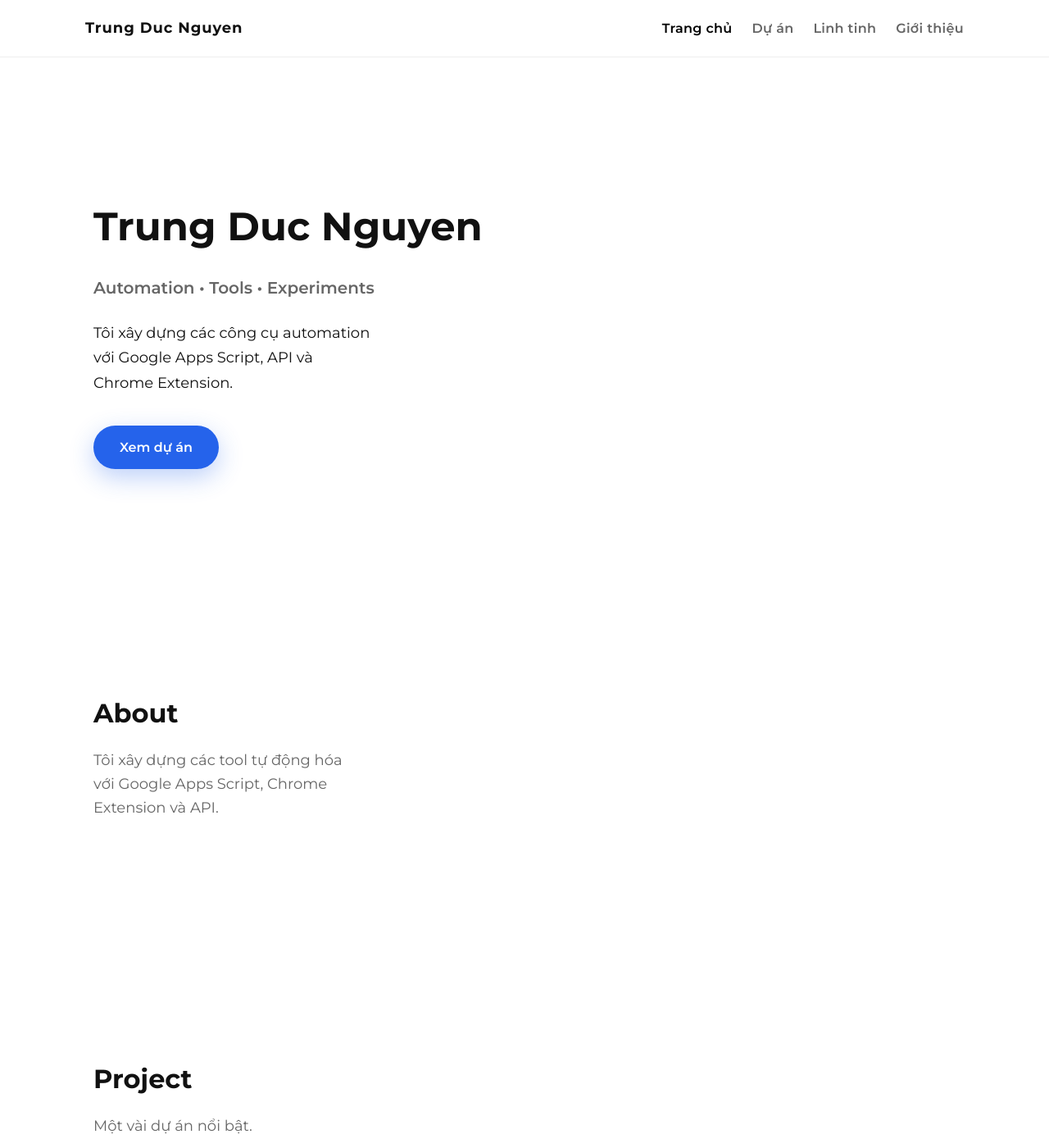
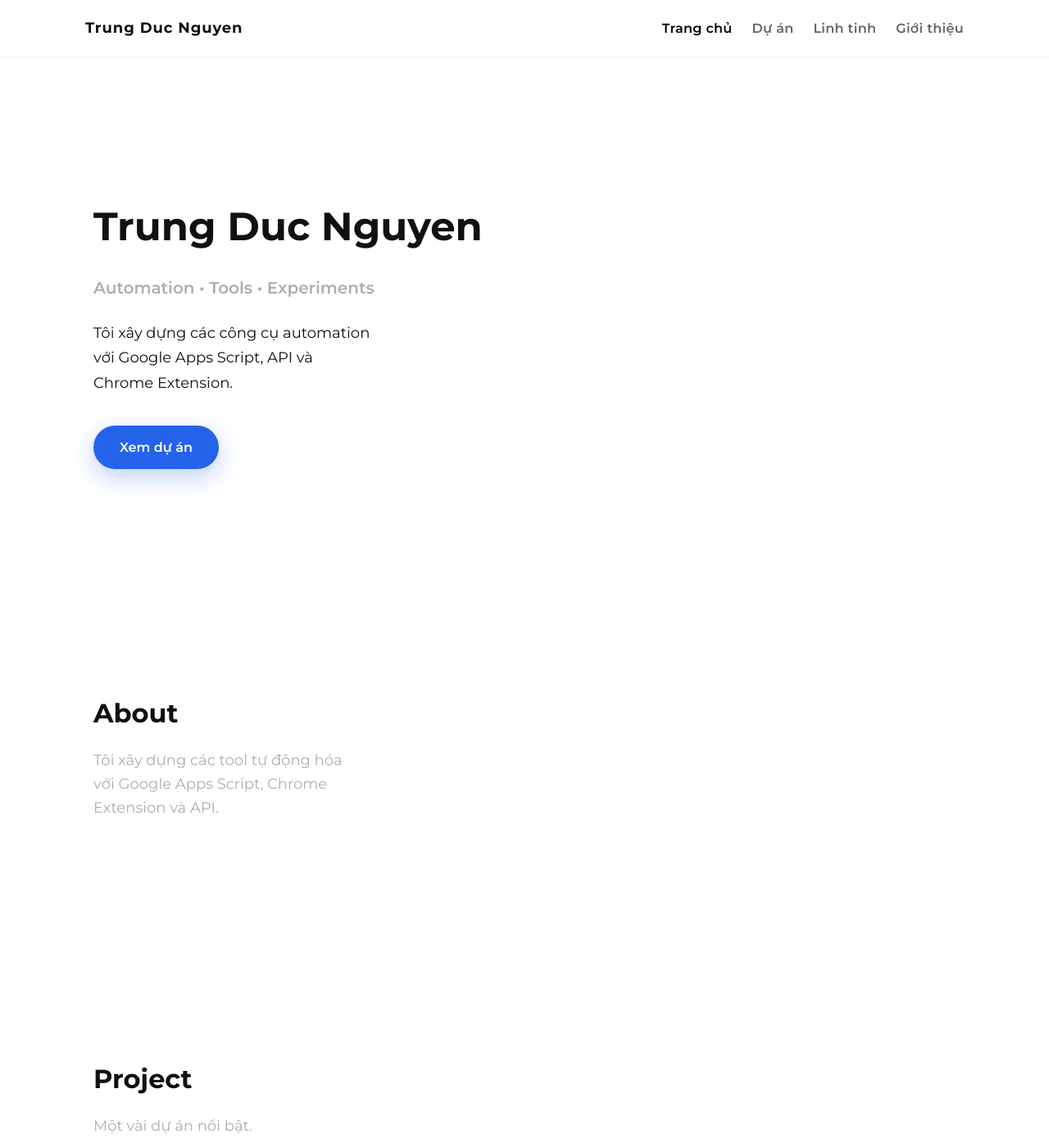
Before and after one commit to trungducngtd/trungducngtd.github.io, a Jekyll site: the page built from index.html, in a window 1280 px wide and 1400 px high. Shown: the whole window at 82% size. Built offline with Jekyll 4.4.1, drawn with Linux system fonts in a browser that asks for light colours.

Commit message:
Update subtext color in CSS variables

```diff
--- a/assets/css/styles.css
+++ b/assets/css/styles.css
@@ -1,7 +1,7 @@
 :root {
   --bg: #ffffff;
   --text: #111111;
-  --subtext: #666666;
+  --subtext: #aeaeae;
   --border: #eeeeee;
   --primary: #2563eb;
   --card-shadow: 0 25px 60px rgba(17, 17, 17, 0.08);
```
